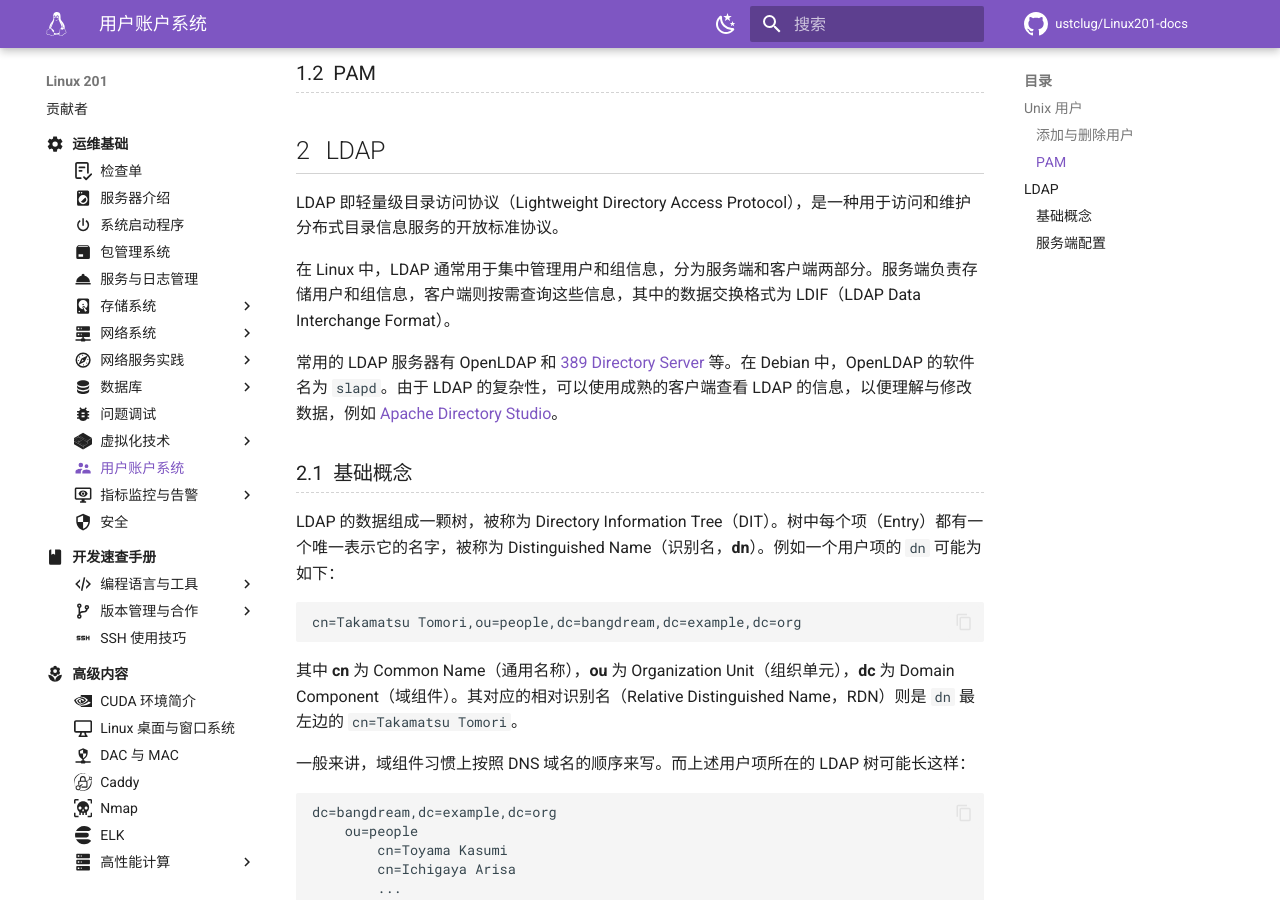
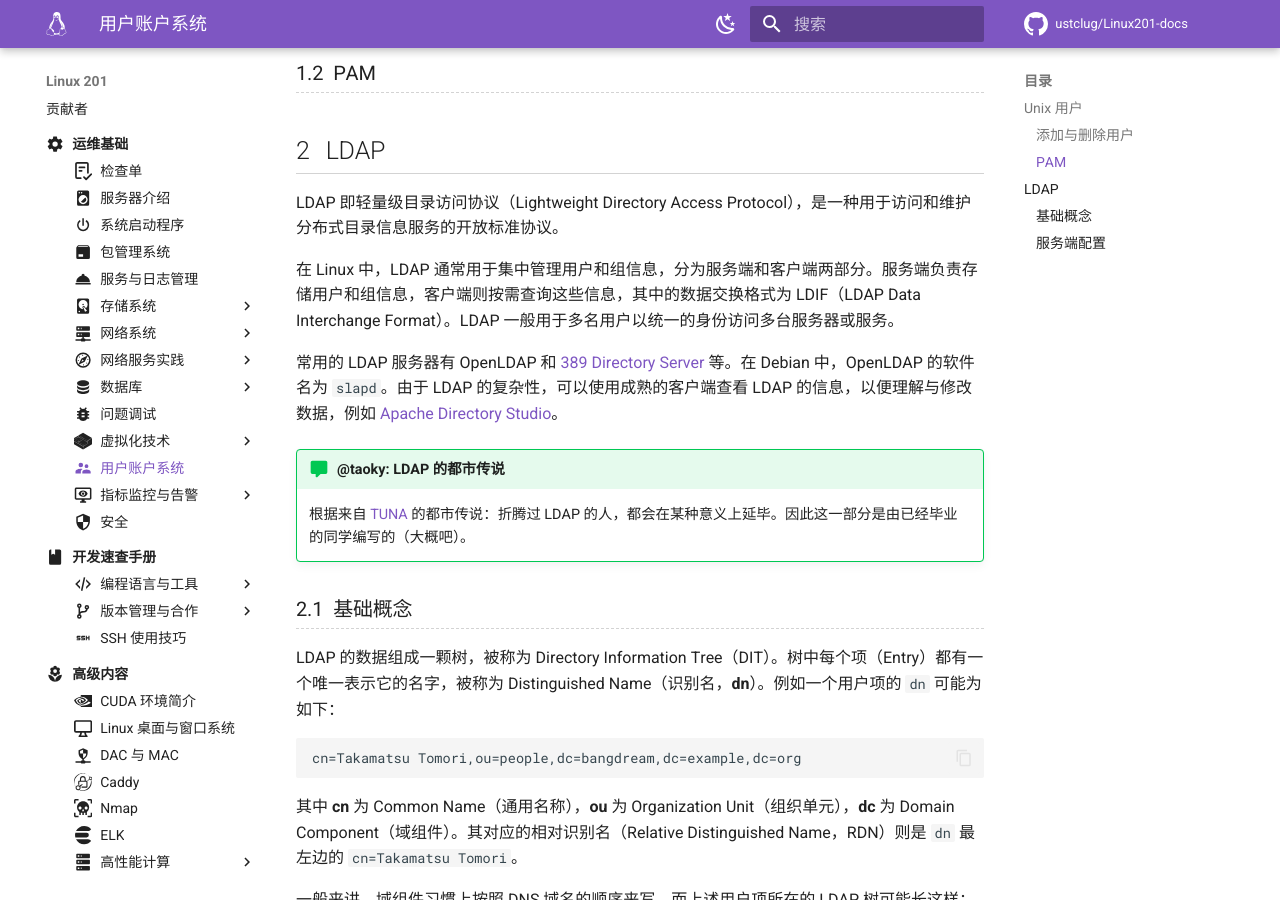
Before and after one commit to ustclug/Linux201-docs, an MkDocs documentation site: the page built from docs/ops/accounts.md, in a window 1280 px wide and 900 px high, scrolled down 2123 px. Built offline with MkDocs 1.6.1 and Material for MkDocs 9.7.7, drawn with Linux system fonts in a browser that asks for light colours; comment, search, counter and statistics services are not loaded; some of the changed text lies outside the part shown.

Commit message:
ops/accounts: comment and class hier

````diff
--- a/docs/ops/accounts.md
+++ b/docs/ops/accounts.md
@@ -90,9 +90,13 @@
 
 LDAP 即轻量级目录访问协议（Lightweight Directory Access Protocol），是一种用于访问和维护分布式目录信息服务的开放标准协议。
 
-在 Linux 中，LDAP 通常用于集中管理用户和组信息，分为服务端和客户端两部分。服务端负责存储用户和组信息，客户端则按需查询这些信息，其中的数据交换格式为 LDIF（LDAP Data Interchange Format）。
+在 Linux 中，LDAP 通常用于集中管理用户和组信息，分为服务端和客户端两部分。服务端负责存储用户和组信息，客户端则按需查询这些信息，其中的数据交换格式为 LDIF（LDAP Data Interchange Format）。LDAP 一般用于多名用户以统一的身份访问多台服务器或服务。
 
 常用的 LDAP 服务器有 OpenLDAP 和 [389 Directory Server](https://www.port389.org/) 等。在 Debian 中，OpenLDAP 的软件名为 `slapd`。由于 LDAP 的复杂性，可以使用成熟的客户端查看 LDAP 的信息，以便理解与修改数据，例如 [Apache Directory Studio](https://directory.apache.org/studio/)。
+
+!!! comment "@taoky: LDAP 的都市传说"
+
+    根据来自 [TUNA](https://tuna.moe/) 的都市传说：折腾过 LDAP 的人，都会在某种意义上延毕。因此这一部分是由已经毕业的同学编写的（大概吧）。
 
 ### 基础概念 {#ldap-basic}
 
@@ -165,6 +169,21 @@
 
 属性不是想怎么填就可以怎么填的，可以使用的属性和 `objectClass` 的定义受到 LDAP schema 的限制。`objectClass` 规定了当前项中必选或可选哪些属性，例如 `inetOrgPerson` 要求当前项必须有 `cn` 或 `commonName`、`objectClass` 属性和 `sn` 或 `surname` 属性，可选诸如 `carLicense`、`photo`、`manager` 等属性。属性的语法以及匹配规则也由 schema 限制。
 
+!!! note "`objectClass` 的继承"
+
+    可以注意到上面有一个特殊的 `objectClass`：`top`。这个类是所有其他 `objectClass` 的根。`cn=Takamatsu Tomori,ou=people,dc=bangdream,dc=example,dc=org` 的例子里出现的 `objectClass` 的继承关系如下：
+
+    ```txt
+    top
+        person
+            organizationalPerson
+                inetOrgPerson
+        posixAccount
+        shadowAccount
+    ```
+
+    尽管只要写 `inetOrgPerson`，就包含了 `organizationalPerson`、`person` 和 `top` 的约束关系，但是在实践中在这个继承链条上的 `objectClass` 很多时候仍然是完整写出的。
+
 此外有一些特殊的属性，不能被用户设置，只能由服务器生成，例如 `createTimestamp` 和 `modifyTimestamp`。这些被称为操作属性（Operational Attribute）。
 
 ### 服务端配置 {#ldap-server}
````
